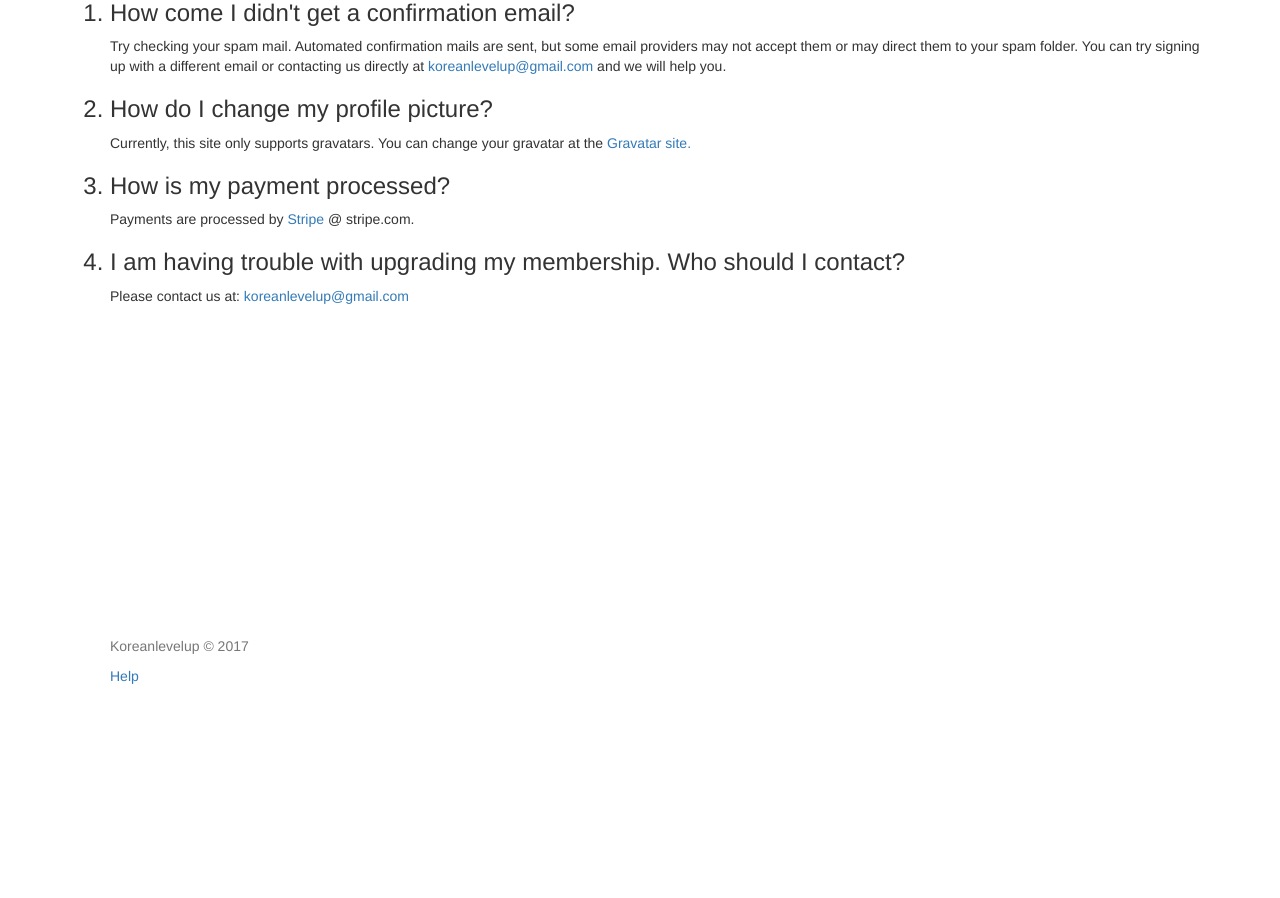
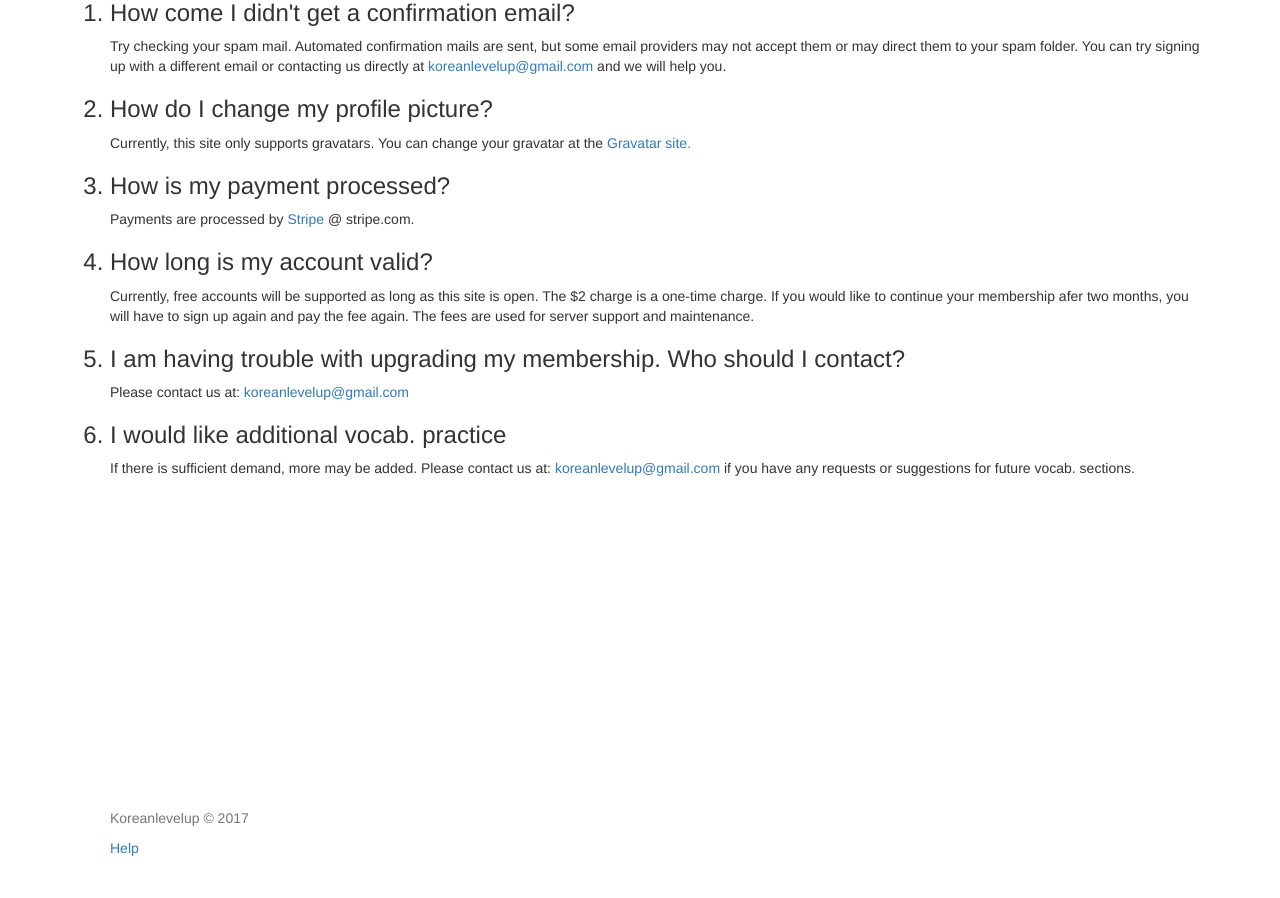
Before and after one commit to jieunyoo/hangulapp, a Flask app: page /help in a window 1280 px wide. Shown: the part 175-1073 px from the top of the page. Before the commit the page ends 859 px from the top, so only its background shows below. Run offline with Flask 2, Linux system fonts and the light colour scheme; some libraries are stand-ins or nearby versions.

Commit message:
edit help section

```diff
--- a/app/templates/help.html
+++ b/app/templates/help.html
@@ -16,6 +16,13 @@
         <h3> <li> How is my payment processed? </h3> </li>
         Payments are processed by <a href="https://stripe.com/"> Stripe </a> @ stripe.com.
 
+
+        <h3> <li> How long is my account valid? </h3> </li>
+        Currently, free accounts will be supported as long as this site is open. The $2 charge is a one-time charge. If you would like to continue your membership afer two months, you will have to sign up again and pay the fee again. The fees are used for server support and maintenance.
+
         <h3> <li> I am having trouble with upgrading my membership. Who should I contact? </h3> </li>
         Please contact us at: <a href="mailto:koreanlevelup@gmail.com"> koreanlevelup@gmail.com </a>
+
+        <h3> <li> I would like additional vocab. practice </h3> </li>
+        If there is sufficient demand, more may be added. Please contact us at: <a href="mailto:koreanlevelup@gmail.com"> koreanlevelup@gmail.com </a> if you have any requests or suggestions for future vocab. sections.
 {% endblock %}
```
